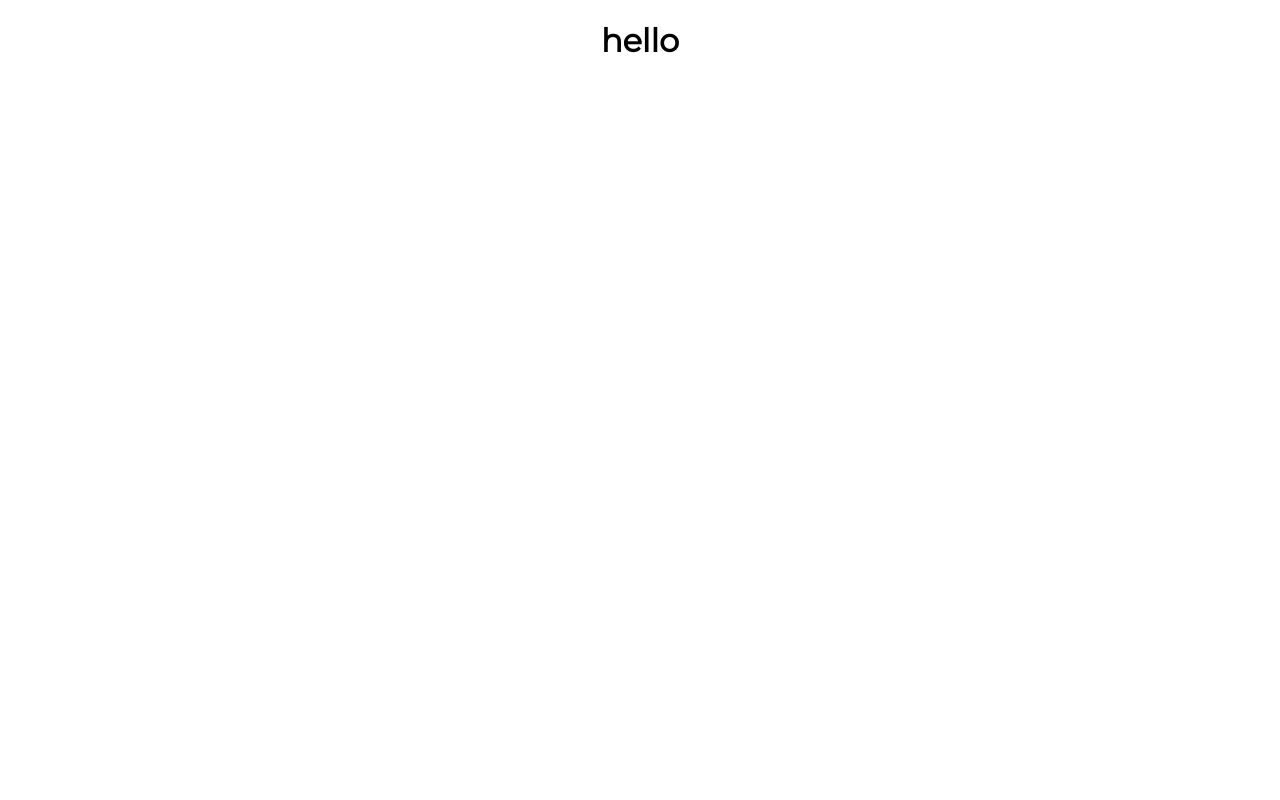
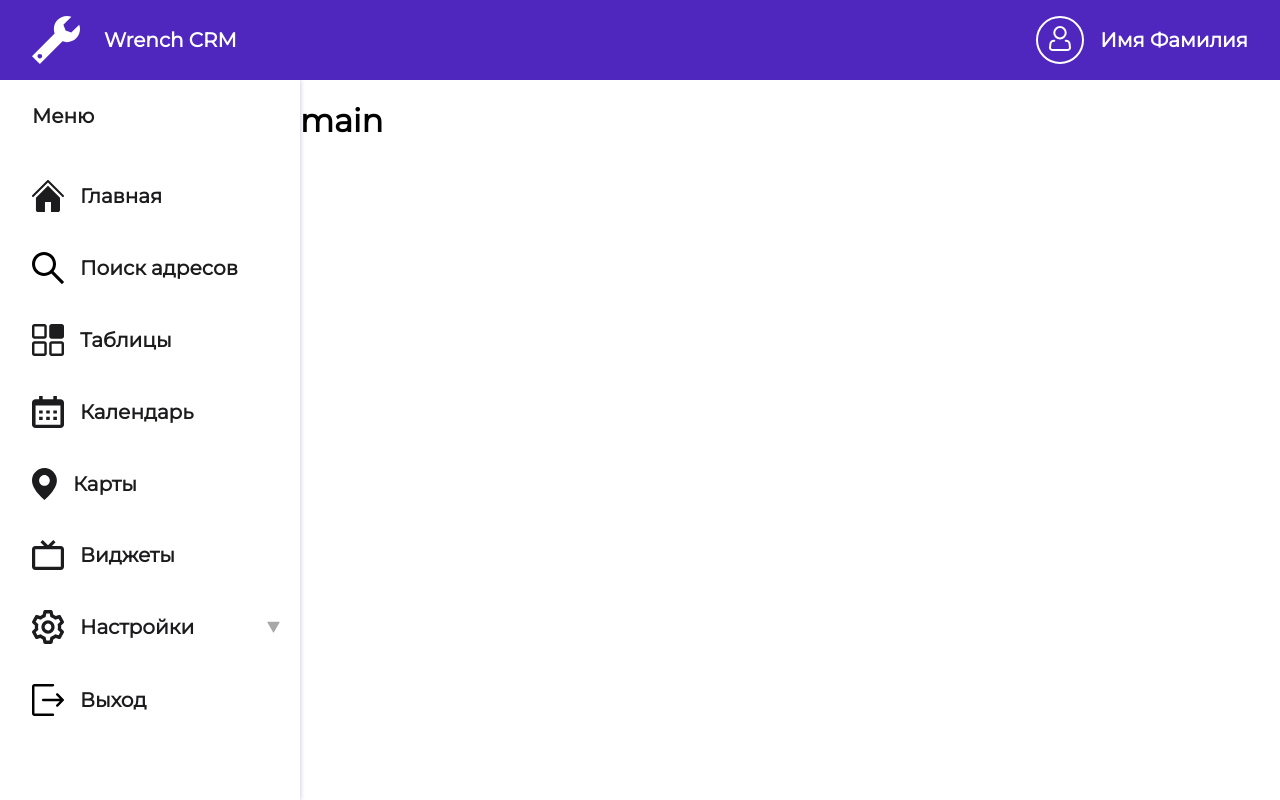
Before and after one commit to ORLVNIMUSIC/x-lab-webpack-, a React app: page / in a window 1280 px wide. Built offline with nearby package versions, Linux system fonts and the light colour scheme.

Commit message:
routing done

```diff
--- a/src/index.tsx
+++ b/src/index.tsx
@@ -1,7 +1,8 @@
 import React from 'react';
 import { createRoot } from 'react-dom/client';
 import { Route, Routes, BrowserRouter } from 'react-router-dom';
-import App from './routes/app';
+import MainPage from './routes/mainPage';
+import SearchPage from './routes/searchPage';
 import './styles/index.scss';
 
 const container = document.getElementById('app-root')!;
@@ -10,8 +11,8 @@ root.render(
   <React.StrictMode>
     <BrowserRouter>
       <Routes>
-        <Route path="/" element={<h1>hello</h1>}></Route>
-        <Route path="/address" element={<App />} />
+        <Route path="/" element={<MainPage />} />
+        <Route path="/address" element={<SearchPage />} />
       </Routes>
     </BrowserRouter>
   </React.StrictMode>
--- a/src/routes/app.tsx
+++ b/src/layouts/mainLayout.tsx
@@ -1,18 +1,15 @@
+import React, { ReactNode } from 'react';
 import Header from '../components/header';
 import Menu from '../components/menu';
-import SearchContent from '../components/searchContent';
-import React from 'react';
 
-function App() {
+export default function MainLayout({ children }: { children: ReactNode }) {
   return (
     <>
       <Header />
       <div className="content">
         <Menu />
-        <SearchContent />
+        {children}
       </div>
     </>
   );
 }
-
-export default App;
--- /dev/null
+++ b/src/routes/mainPage.tsx
@@ -0,0 +1,12 @@
+import React from 'react';
+import MainLayout from '../layouts/mainLayout';
+
+export default function MainPage() {
+  return (
+    <>
+      <MainLayout>
+        <h1>main</h1>
+      </MainLayout>
+    </>
+  );
+}
--- /dev/null
+++ b/src/routes/searchPage.tsx
@@ -0,0 +1,13 @@
+import SearchContent from '../components/searchContent';
+import React from 'react';
+import MainLayout from '../layouts/mainLayout';
+
+export default function SearchPage() {
+  return (
+    <>
+      <MainLayout>
+        <SearchContent />
+      </MainLayout>
+    </>
+  );
+}
```
